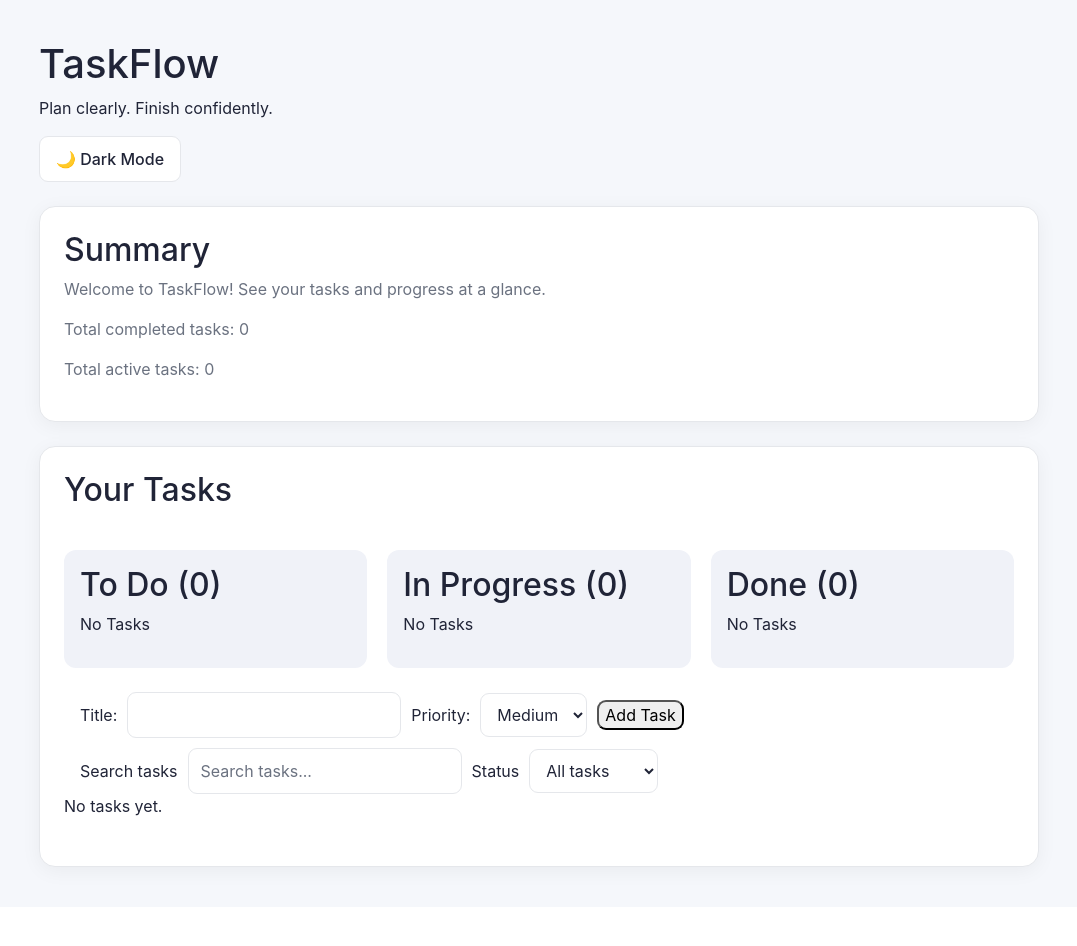
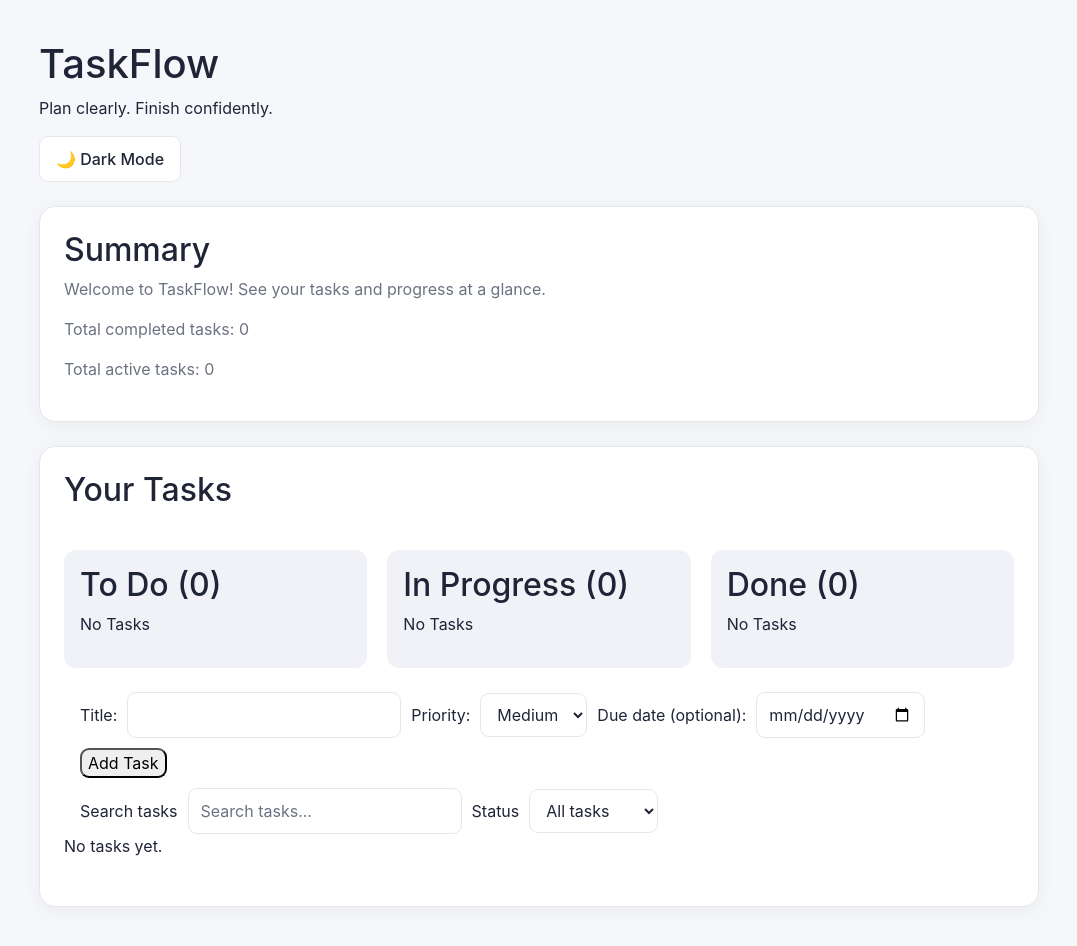
Before and after one commit to SalmenJalleli/taskflow, a React (Vite) app: page / in a window 1280 px wide. Shown: the whole page, without its empty margins (101-1178 px from the left). Before the commit the page ends 907 px from the top, so only its background shows below. Built offline with nearby package versions, Linux system fonts and the light colour scheme.

Commit message:
adds a due date to the task card and add task form

```diff
--- a/src/components/HomePage.jsx
+++ b/src/components/HomePage.jsx
@@ -23,6 +23,7 @@ function HomePage({
   const boardTasks = tasks.map((task) => ({
     ...task,
     status: task.status ?? (task.completed ? "done" : "todo"),
+    dueDate: new Date()
   }));
   useEffect(() => {
     console.log(search);
--- a/src/components/TaskCard.jsx
+++ b/src/components/TaskCard.jsx
@@ -13,9 +13,19 @@ function TaskCard({ task, onToggleComplete, onDeleteTask }) {
 
       <p>Status: {task.completed ? "Completed" : "Active"}</p>
       <p>
-        <strong>Status:</strong>
+        <strong>Status: </strong>
         {task.status ?? "todo"}
       </p>
+      {task.dueDate && (
+        <p>
+          Due date:{" "}
+          {new Date(task.dueDate).toLocaleDateString("en-GB", {
+            day: "numeric",
+            month: "short",
+            year: "numeric",
+          })}
+        </p>
+      )}
       <div className="task-actions">
         <button
           className="task-action"
--- a/src/components/TaskDetailPage.jsx
+++ b/src/components/TaskDetailPage.jsx
@@ -29,6 +29,7 @@ function TaskDetailPage({ tasks, onUpdateTask }) {
       <p>{task.description}</p>
       <p>Priority: {task.priority}</p>
       <p>Status: {task.completed ? "Completed" : "Active"}</p>
+      <p>Due date: {task.dueDate}</p>
       {draft === null ? (
         <button onClick={editTask}>Edit Task</button>
       ) : (
--- a/src/components/TaskForm.jsx
+++ b/src/components/TaskForm.jsx
@@ -3,6 +3,7 @@ import { useState } from "react";
 function TaskForm({ onAddTask }) {
   const [title, setTitle] = useState("");
   const [priority, setPriority] = useState("medium");
+  const [dueDate, setdueDate] = useState("");
   const [error, setError] = useState("");
 
   function handleSubmit(event) {
@@ -22,11 +23,13 @@ function TaskForm({ onAddTask }) {
       completed: false,
       createdAt: new Date().toISOString(),
       status: "todo",
+      dueDate: dueDate || null,
     });
 
     setTitle("");
     setPriority("medium");
     setError("");
+    setdueDate("");
   }
 
   return (
@@ -50,7 +53,13 @@ function TaskForm({ onAddTask }) {
         <option value="medium">Medium</option>
         <option value="low">Low</option>
       </select>
-
+      <label htmlFor="due-date">Due date (optional):</label>
+      <input
+        type="date"
+        id="due-date"
+        value={dueDate}
+        onChange={(event) => setdueDate(event.target.value)}
+      />
       {error && <p role="alert">{error}</p>}
 
       <button type="submit">Add Task</button>
```
